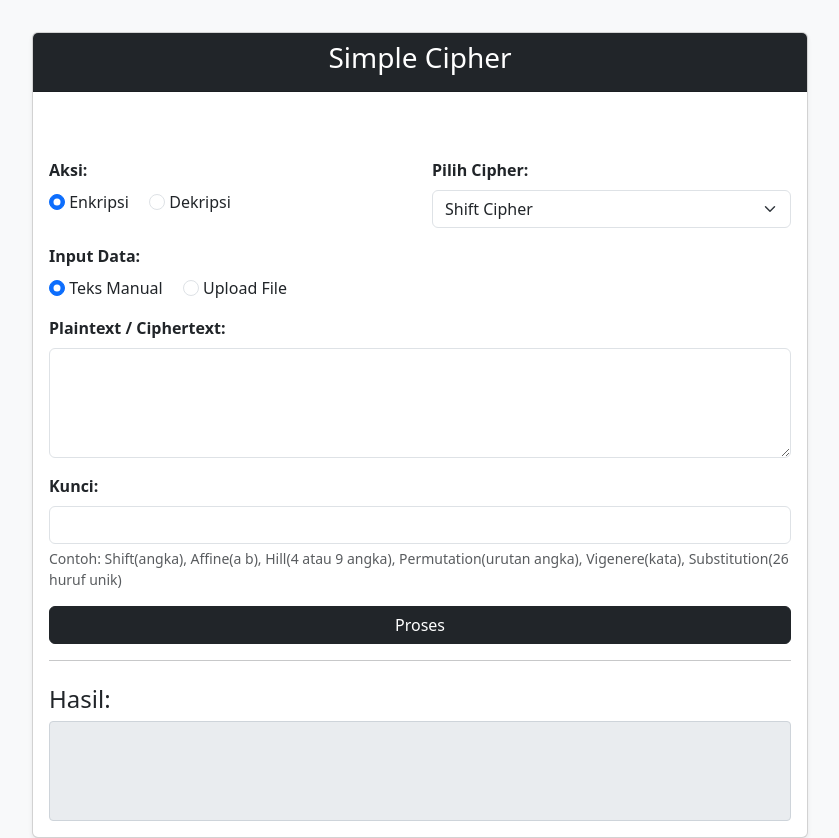
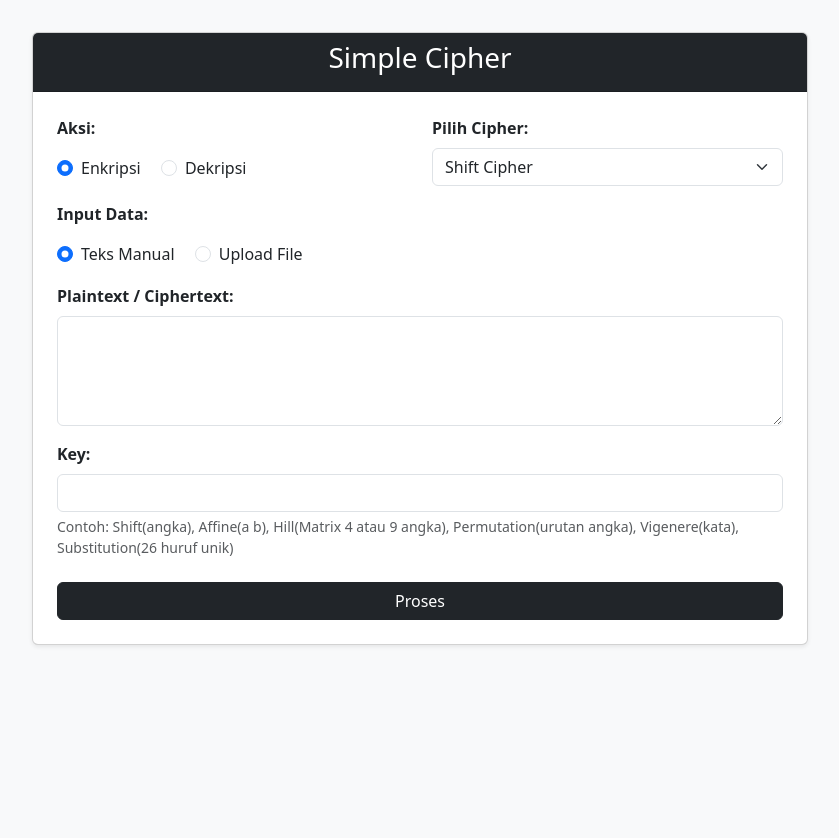
Before and after one commit to Ralegusta/Tugas-A-Kriptografi-Kelompok-14, a Flask app: page / in a window 1280 px wide. Shown: the whole page, without its empty margins (220-1059 px from the left). After the commit the page ends 646 px from the top, so only its background shows below. Run offline with Flask 3, Linux system fonts and the light colour scheme.

Commit message:
perbaikan pada upload file dan pesan peringatan

```diff
--- a/app.py
+++ b/app.py
@@ -1,13 +1,16 @@
 import os
 import io
+import base64
 from flask import Flask, render_template, request, send_file, flash
 from werkzeug.utils import secure_filename
-
-# Impor semua modul cipher
 from ciphers import shift_cipher, substitution_cipher, affine_cipher, vigenere_cipher, hill_cipher, permutation_cipher
 
 app = Flask(__name__)
 app.secret_key = b'_5#y2L"F4Q8z\n\xec]/'
+
+# Configuration
+MAX_FILE_SIZE = 16 * 1024 * 1024  # 16MB
+app.config['MAX_CONTENT_LENGTH'] = MAX_FILE_SIZE
 
 CIPHER_MAP = {
     'shift': shift_cipher,
@@ -18,62 +21,217 @@ CIPHER_MAP = {
     'permutation': permutation_cipher,
 }
 
+def process_file_content(data, cipher_module, action, key):
+    """Process file content for encryption/decryption"""
+    try:
+        if action == 'encrypt':
+            # Convert binary data to base64 string for processing
+            if isinstance(data, bytes):
+                data_str = base64.b64encode(data).decode('utf-8')
+            else:
+                data_str = str(data)
+
+            # Encrypt the base64 string
+            encrypted = getattr(cipher_module, 'encrypt')(data_str, key)
+
+            # Return as bytes
+            if isinstance(encrypted, str):
+                return encrypted.encode('utf-8')
+            return encrypted
+
+        elif action == 'decrypt':
+            # Convert bytes to string for decryption
+            if isinstance(data, bytes):
+                data_str = data.decode('utf-8', errors='ignore')
+            else:
+                data_str = str(data)
+
+            # Decrypt
+            decrypted = getattr(cipher_module, 'decrypt')(data_str, key)
+
+            try:
+                # Try to decode from base64 (original binary data)
+                return base64.b64decode(decrypted)
+            except Exception:
+                # If not base64, return as text
+                if isinstance(decrypted, str):
+                    return decrypted.encode('utf-8')
+                return decrypted
+
+    except Exception as e:
+        raise Exception(f"Error dalam pemrosesan file: {str(e)}")
+
 @app.route('/', methods=['GET', 'POST'])
 def index():
     if request.method == 'POST':
+        # Simpan state form
+        form_state = {
+            'text_input': request.form.get('text_input', ''),
+            'key_input': request.form.get('key', ''),
+            'cipher_choice': request.form.get('cipher', 'shift'),
+            'input_type': request.form.get('input_type', 'text')
+        }
+
         try:
-            action = request.form['action']
-            cipher_choice = request.form['cipher']
-            key = request.form['key']
-            input_type = request.form['input_type']
+            action = request.form.get('action')
+            cipher_choice = request.form.get('cipher')
+            key = request.form.get('key', '').strip()
+            input_type = request.form.get('input_type')
 
-            if not key:
-                flash("Kunci tidak boleh kosong!", "perhatian")
-                return render_template('index.html')
+            # Validasi input dasar
+            if not all([action, cipher_choice, key]):
+                flash("Semua field harus diisi!", "danger")
+                return render_template('index.html', **form_state)
 
-            data = None
-            original_filename = None
+            cipher_module = CIPHER_MAP.get(cipher_choice)
+            if not cipher_module:
+                flash("Cipher tidak valid!", "danger")
+                return render_template('index.html', **form_state)
 
+            # Validasi khusus untuk permutation cipher
+            if cipher_choice == 'permutation':
+                try:
+                    # Cek apakah key adalah angka yang dipisah spasi
+                    key_numbers = [int(x) for x in key.split()]
+                    # Validasi bahwa angka-angka adalah permutasi valid
+                    if not key_numbers or len(set(key_numbers)) != len(key_numbers):
+                        flash("Key permutation harus berupa angka unik dipisah spasi (contoh: 3 1 4 2)", "danger")
+                        return render_template('index.html', **form_state)
+                except ValueError:
+                    flash("Key permutation tidak valid! Gunakan format: 3 1 4 2", "danger")
+                    return render_template('index.html', **form_state)
+
+            # Process text input
             if input_type == 'text':
-                data = request.form.get('text_input', '')
+                data = request.form.get('text_input', '').strip()
                 if not data:
-                    flash("Input teks tidak boleh kosong!", "perhatian")
-                    return render_template('index.html', key_input=key)
+                    flash("Input teks tidak boleh kosong!", "danger")
+                    return render_template('index.html', **form_state)
+
+                try:
+                    process_function = getattr(cipher_module, action)
+                    processed_data = process_function(data, key)
+
+                    # Format output untuk readability
+                    if action == 'encrypt' and isinstance(processed_data, str):
+                        processed_data = ' '.join(processed_data[i:i+5] for i in range(0, len(processed_data), 5))
+
+                    form_state['result'] = processed_data
+                    return render_template('index.html', **form_state)
+
+                except Exception as e:
+                    flash(f"Error pemrosesan teks: {str(e)}", "danger")
+                    return render_template('index.html', **form_state)
+
+            # Process file input
             else:
-                if 'file_input' not in request.files or request.files['file_input'].filename == '':
-                    flash("File belum dipilih!", "perhatian")
-                    return render_template('index.html', key_input=key)
+                if 'file_input' not in request.files:
+                    flash("File input tidak ditemukan!", "danger")
+                    return render_template('index.html', **form_state)
 
                 file = request.files['file_input']
+
+                if not file or file.filename == '':
+                    flash("File belum dipilih!", "danger")
+                    return render_template('index.html', **form_state)
+
                 original_filename = secure_filename(file.filename)
-                data = file.read()
+                if not original_filename:
+                    original_filename = "unknown_file"
 
-            cipher_module = CIPHER_MAP.get(cipher_choice)
-            process_function = getattr(cipher_module, action)
-            processed_data = process_function(data, key)
+                # Baca file data
+                try:
+                    file_data = file.read()
+                    if not file_data:
+                        flash("File kosong!", "danger")
+                        return render_template('index.html', **form_state)
 
-            if input_type == 'text':
+                except Exception as e:
+                    flash(f"Error membaca file: {str(e)}", "danger")
+                    return render_template('index.html', **form_state)
+
+                # Process berdasarkan action
                 if action == 'encrypt':
-                    processed_data = ' '.join(processed_data[i:i+5] for i in range(0, len(processed_data), 5))
-                return render_template('index.html', result=processed_data, text_input=data, key_input=key)
-            else:
-                output_filename = f"{action}ed_{original_filename}"
-                if action == 'encrypt':
-                    fn_bytes = original_filename.encode('utf-8')
-                    output_data = bytes([len(fn_bytes)]) + fn_bytes + processed_data
-                    output_filename += '.enc'
-                else:
-                    fn_len = processed_data[0]
-                    output_filename = processed_data[1:1+fn_len].decode('utf-8')
-                    output_data = processed_data[1+fn_len:]
+                    try:
+                        # Process file content
+                        encrypted_content = process_file_content(file_data, cipher_module, 'encrypt', key)
 
-                return send_file(io.BytesIO(output_data), as_attachment=True, download_name=output_filename)
+                        # Siapkan output dengan filename
+                        filename_bytes = original_filename.encode('utf-8')
+                        filename_length = len(filename_bytes)
+
+                        # Batasi panjang filename untuk keamanan
+                        if filename_length > 255:
+                            filename_bytes = filename_bytes[:255]
+                            filename_length = 255
+
+                        # Format: [filename_length][filename][encrypted_content]
+                        output_data = bytes([filename_length]) + filename_bytes + encrypted_content
+                        output_filename = original_filename + '.enc'
+
+                        return send_file(
+                            io.BytesIO(output_data),
+                            as_attachment=True,
+                            download_name=output_filename,
+                            mimetype='application/octet-stream'
+                        )
+
+                    except Exception as e:
+                        flash(f"Error enkripsi file: {str(e)}", "danger")
+                        return render_template('index.html', **form_state)
+
+                elif action == 'decrypt':
+                    try:
+                        # Validasi ukuran file minimum
+                        if len(file_data) < 2:
+                            flash("File terenkripsi tidak valid!", "danger")
+                            return render_template('index.html', **form_state)
+
+                        # Parse format file terenkripsi
+                        filename_length = file_data[0]
+
+                        if len(file_data) < 1 + filename_length:
+                            flash("Format file terenkripsi salah!", "danger")
+                            return render_template('index.html', **form_state)
+
+                        # Extract filename dan encrypted content
+                        filename_bytes = file_data[1:1+filename_length]
+                        encrypted_content = file_data[1+filename_length:]
+
+                        try:
+                            output_filename = filename_bytes.decode('utf-8')
+                        except UnicodeDecodeError:
+                            output_filename = "decrypted_file"
+
+                        # Decrypt content
+                        decrypted_data = process_file_content(encrypted_content, cipher_module, 'decrypt', key)
+
+                        return send_file(
+                            io.BytesIO(decrypted_data),
+                            as_attachment=True,
+                            download_name=output_filename,
+                            mimetype='application/octet-stream'
+                        )
+
+                    except Exception as e:
+                        flash(f"Error dekripsi file: {str(e)}", "danger")
+                        return render_template('index.html', **form_state)
 
         except Exception as e:
-            flash(f"Terjadi error: {e}", "perhatian")
-            return render_template('index.html', text_input=request.form.get('text_input'), key_input=request.form.get('key'))
+            flash(f"Terjadi error: {str(e)}", "danger")
+            return render_template('index.html', **form_state)
 
     return render_template('index.html')
 
+@app.errorhandler(413)
+def too_large(e):
+    flash(f"File terlalu besar! Maksimal {MAX_FILE_SIZE // 1024 // 1024}MB", "danger")
+    return render_template('index.html'), 413
+
+@app.errorhandler(500)
+def internal_error(e):
+    flash("Terjadi kesalahan internal server", "danger")
+    return render_template('index.html'), 500
+
 if __name__ == '__main__':
     app.run(debug=True)
--- a/ciphers/hill_cipher.py
+++ b/ciphers/hill_cipher.py
@@ -7,7 +7,7 @@ def create_matrix_from_key(key_str):
 
     size = int(np.sqrt(len(nums)))
     if size * size != len(nums) or size not in [2, 3]:
-        raise ValueError("Kunci Hill harus berjumlah 4 (2x2) atau 9 (3x3) angka.")
+        raise ValueError("Kunci Hill harus matrix berjumlah 4 (2x2) atau 9 (3x3) angka contoh (2x2) = 1 2 3 4.")
     return np.array(nums).reshape(size, size)
 
 def matrix_mod_inverse(matrix):
--- a/templates/index.html
+++ b/templates/index.html
@@ -13,84 +13,118 @@
             <div class="card-header text-center bg-dark text-white">
                 <h3>Simple Cipher</h3>
             </div>
-            <div class="card-body">
-                <div class="alert alert-{{ category }}">{{ message }}</div>
+            <div class="card-body p-4">
+                {% with messages = get_flashed_messages(with_categories=True) %}
+                    {% if messages %}
+                        {% for category, message in messages %}
+                            <div class="alert alert-{{ category }} mb-3">{{ message }}</div>
+                        {% endfor %}
+                    {% endif %}
+                {% endwith %}
 
                 <form action="/" method="post" enctype="multipart/form-data">
                     <div class="row mb-3">
-                        <div class="col-md-6">
+                        <div class="col-md-6 mb-3 mb-md-0">
                             <label class="form-label">Aksi:</label>
-                            <div>
+                            <div class="pt-2">
+                                <div class="form-check form-check-inline">
                                     <input type="radio" class="form-check-input" name="action" value="encrypt" id="encrypt" checked>
                                     <label for="encrypt" class="form-check-label">Enkripsi</label>
-                                <input type="radio" class="form-check-input ms-3" name="action" value="decrypt" id="decrypt">
+                                </div>
+                                <div class="form-check form-check-inline">
+                                    <input type="radio" class="form-check-input" name="action" value="decrypt" id="decrypt">
                                     <label for="decrypt" class="form-check-label">Dekripsi</label>
+                                </div>
                             </div>
                         </div>
                         <div class="col-md-6">
                             <label for="cipher" class="form-label">Pilih Cipher:</label>
                             <select class="form-select" name="cipher" id="cipher">
-                                <option value="shift">Shift Cipher</option>
-                                <option value="substitution">Substitution Cipher</option>
-                                <option value="affine">Affine Cipher</option>
-                                <option value="vigenere">Vigenere Cipher</option>
-                                <option value="hill">Hill Cipher</option>
-                                <option value="permutation">Permutation Cipher</option>
+                                <option value="shift" {% if cipher_choice|default('') == 'shift' or not cipher_choice %}selected{% endif %}>Shift Cipher</option>
+                                <option value="substitution" {% if cipher_choice|default('') == 'substitution' %}selected{% endif %}>Substitution Cipher</option>
+                                <option value="affine" {% if cipher_choice|default('') == 'affine' %}selected{% endif %}>Affine Cipher</option>
+                                <option value="vigenere" {% if cipher_choice|default('') == 'vigenere' %}selected{% endif %}>Vigenere Cipher</option>
+                                <option value="hill" {% if cipher_choice|default('') == 'hill' %}selected{% endif %}>Hill Cipher</option>
+                                <option value="permutation" {% if cipher_choice|default('') == 'permutation' %}selected{% endif %}>Permutation Cipher</option>
                             </select>
                         </div>
                     </div>
 
                     <div class="mb-3">
                         <label class="form-label">Input Data:</label>
-                        <div>
-                            <input type="radio" class="form-check-input" name="input_type" value="text" id="text_radio" checked>
+                        <div class="pt-2">
+                            <div class="form-check form-check-inline">
+                                <input type="radio" class="form-check-input" name="input_type" value="text" id="text_radio" {% if input_type|default('') == 'text' or not input_type %}checked{% endif %}>
                                 <label for="text_radio" class="form-check-label">Teks Manual</label>
-                            <input type="radio" class="form-check-input ms-3" name="input_type" value="file" id="file_radio">
+                            </div>
+                            <div class="form-check form-check-inline">
+                                <input type="radio" class="form-check-input" name="input_type" value="file" id="file_radio" {% if input_type|default('') == 'file' %}checked{% endif %}>
                                 <label for="file_radio" class="form-check-label">Upload File</label>
                             </div>
                         </div>
-
-                    <div id="text-input-group" class="mb-3">
-                        <label for="text_input" class="form-label">Plaintext / Ciphertext:</label>
-                        <textarea class="form-control" name="text_input" id="text_input" rows="4">{{ text_input or '' }}</textarea>
                     </div>
 
-                    <div id="file-input-group" class="mb-3" style="display: none;">
+                    <!-- Teks Manual -->
+                    <div id="text-input-group" class="mb-3" style="display: {% if input_type|default('') == 'file' %}none{% else %}block{% endif %};">
+                        <label for="text_input" class="form-label">Plaintext / Ciphertext:</label>
+                        <textarea class="form-control" name="text_input" id="text_input" rows="4">{{ text_input|default('') }}</textarea>
+
+                        {% if input_type == 'text' and result %}
+                        <div class="mt-3">
+                            <label class="form-label">Hasil:</label>
+                            <textarea class="form-control" rows="5" readonly>{{ result|safe }}</textarea>
+                        </div>
+                        {% endif %}
+                    </div>
+
+                    <!-- Upload File -->
+                    <div id="file-input-group" class="mb-3" style="display: {% if input_type|default('') == 'file' %}block{% else %}none{% endif %};">
                         <label for="file_input" class="form-label">Pilih File:</label>
                         <input class="form-control" type="file" name="file_input" id="file_input">
                     </div>
 
                     <div class="mb-3">
-                        <label for="key" class="form-label">Kunci:</label>
-                        <input type="text" class="form-control" name="key" id="key" required value="{{ key_input or '' }}">
-                        <div class="form-text">Contoh: Shift(angka), Affine(a b), Hill(4 atau 9 angka), Permutation(urutan angka), Vigenere(kata), Substitution(26 huruf unik)</div>
+                        <label for="key" class="form-label">Key:</label>
+                        <input type="text" class="form-control" name="key" id="key" required value="{{ key_input|default('') }}">
+                        <div class="form-text">Contoh: Shift(angka), Affine(a b), Hill(Matrix 4 atau 9 angka), Permutation(urutan angka), Vigenere(kata), Substitution(26 huruf unik)</div>
                     </div>
 
-                    <div class="d-grid">
+                    <div class="d-grid mt-4">
                         <button type="submit" class="btn btn-dark">Proses</button>
                     </div>
                 </form>
 
-                <hr>
-                <div class="mt-4">
+                {% if result and input_type == 'file' %}
+                <hr class="my-4">
+                <div>
                     <h4>Hasil:</h4>
-                    <div class="result-box">{{ result }}</div>
+                    <div class="result-box">{{ result|safe }}</div>
                 </div>
+                {% endif %}
             </div>
         </div>
     </div>
 
     <script>
-        document.querySelectorAll('input[name="input_type"]').forEach(radio => {
-            radio.addEventListener('change', function() {
-                if (this.value === 'text') {
-                    document.getElementById('text-input-group').style.display = 'block';
-                    document.getElementById('file-input-group').style.display = 'none';
+    document.addEventListener("DOMContentLoaded", function () {
+        const textRadio = document.getElementById("text_radio");
+        const fileRadio = document.getElementById("file_radio");
+        const textGroup = document.getElementById("text-input-group");
+        const fileGroup = document.getElementById("file-input-group");
+
+        function toggleInput() {
+            if (textRadio.checked) {
+                textGroup.style.display = "block";
+                fileGroup.style.display = "none";
             } else {
-                    document.getElementById('text-input-group').style.display = 'none';
-                    document.getElementById('file-input-group').style.display = 'block';
+                textGroup.style.display = "none";
+                fileGroup.style.display = "block";
             }
-            });
+        }
+
+        toggleInput();
+        textRadio.addEventListener("change", toggleInput);
+        fileRadio.addEventListener("change", toggleInput);
     });
     </script>
 </body>
```
Lines whose indentation alone changed are shown as unchanged.
